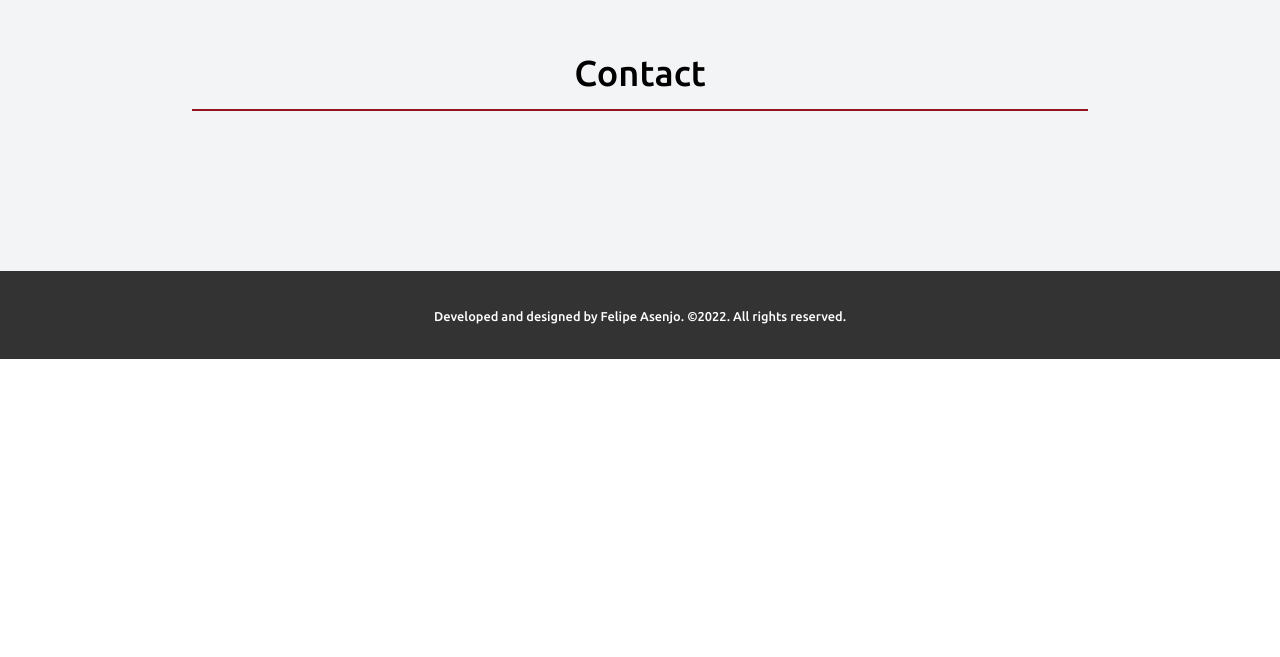
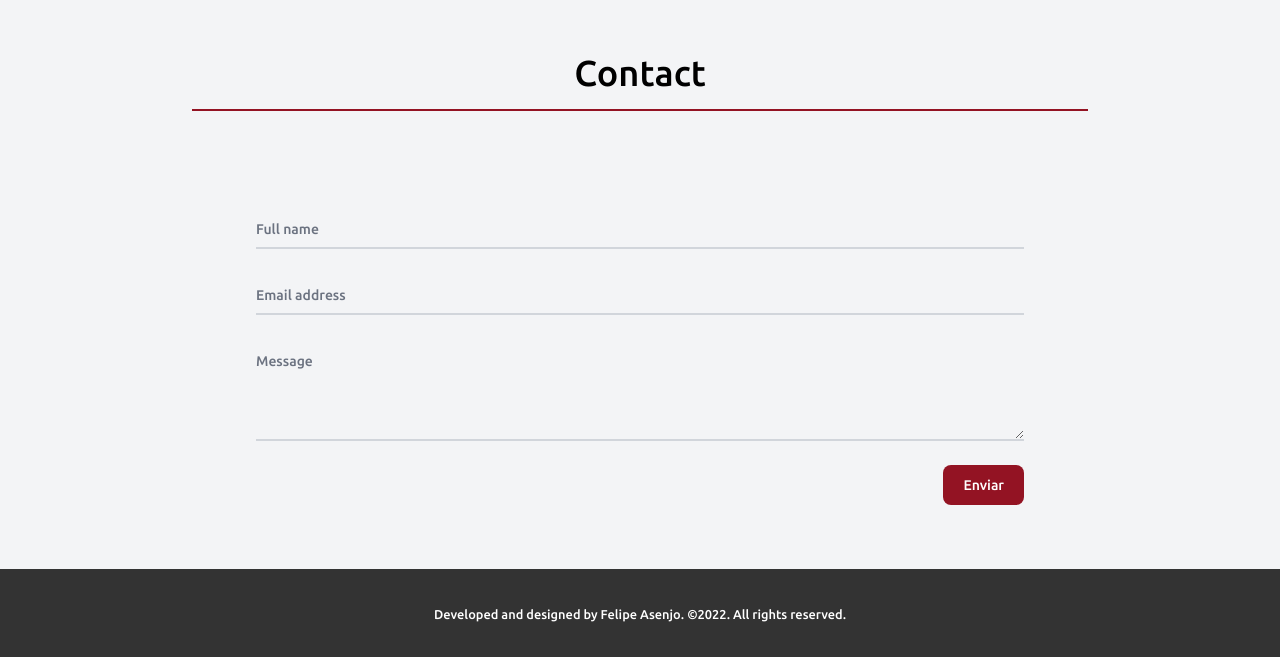
Before and after one commit to FelipeAsenjo/portfolio-tailwind, a React (Vite) app: page / in a window 1280 px wide. Shown: the part 2483-3140 px from the top of the page. Before the commit the page ends 2842 px from the top, so only its background shows below. Built offline with nearby package versions, Linux system fonts and the light colour scheme.

Commit message:
mailer added in contact form

```diff
--- a/package.json
+++ b/package.json
@@ -9,10 +9,13 @@
     "preview": "vite preview"
   },
   "dependencies": {
+    "flowbite": "^1.5.3",
+    "formik": "^2.2.9",
     "react": "^18.2.0",
     "react-dom": "^18.2.0"
   },
   "devDependencies": {
+    "@tailwindcss/forms": "^0.5.3",
     "@types/react": "^18.0.22",
     "@types/react-dom": "^18.0.7",
     "@vitejs/plugin-react": "^2.2.0",
--- a/src/components/Contact.jsx
+++ b/src/components/Contact.jsx
@@ -1,11 +1,123 @@
+import { Formik } from 'formik'
 import H3 from "../elements/H3"
 
+const { VITE_MAILER_URL } = import.meta.env
+
 export default () => {
+
+    const sendEmail = async (values) => {
+        return await fetch(VITE_MAILER_URL, {
+            method: 'POST',
+            headers: {
+                'Content-type': 'application/json'
+            },
+            body: values
+        })
+    }
+
+    const handleFormSubmit = async (values, resetForm, setSubmitting) => {
+        const stringifyValues = JSON.stringify(values)
+        alert(JSON.stringify(values, null, 4))
+        const res = await sendEmail(stringifyValues)
+        console.log(res.status)
+
+        resetForm()
+        setSubmitting(false)
+    }
+
+    const handleValidation = values => {
+        const errors = {};
+        const isValidEmail = !/^[A-Z0-9._%+-]+@[A-Z0-9.-]+\.[A-Z]{2,}$/i.test(values.email)
+
+        if (!values.email) errors.email = 'Required';
+        if (!values.name) errors.name = 'Required';
+        if (!values.message) errors.message = 'Required';
+
+        if (isValidEmail) errors.email = 'Invalid email address';
+
+        return errors;
+    }
+
     return (
         <section className="p-8">
             <H3 title={'Contact'}/>
             <div className="flex justify-center my-8">
-
+                <Formik
+                    initialValues={{
+                        name: '',
+                        email: '',
+                        message: '',
+                    }}
+                    validate={values => handleValidation(values)}
+                    onSubmit={(values, { resetForm, setSubmitting }) => handleFormSubmit(values, resetForm, setSubmitting)}
+                >
+                    {({ values, handleSubmit, handleChange, isSubmitting, errors, touched }) => (
+                        <form onSubmit={handleSubmit} className='w-3/4 flex flex-col lg:max-w-3xl'>
+                            <div className="relative z-0 mb-6 w-full group">
+                                <input
+                                    type="text"
+                                    name="name"
+                                    id="name"
+                                    className="block py-2.5 px-0 w-full text-sm text-gray-900 bg-transparent border-0 border-b-2 border-gray-300 appearance-none focus:outline-none focus:ring-0 focus:border-primary peer"
+                                    placeholder=" "
+                                    onChange={handleChange}
+                                    value={values.name}
+                                />
+                                <label
+                                    htmlFor="name"
+                                    className="peer-focus:font-medium absolute text-sm text-gray-500 dark:text-gray-400 duration-300 transform -translate-y-6 scale-75 top-3 -z-10 origin-[0] peer-focus:left-0 peer-focus:text-primary peer-placeholder-shown:scale-100 peer-placeholder-shown:translate-y-0 peer-focus:scale-75 peer-focus:-translate-y-6"
+                                >
+                                    Full name
+                                </label>
+                                <p className='text-primary'>{errors.name && touched.name && errors.name}</p>
+                            </div>
+                            <div className="relative z-0 mb-6 w-full group">
+                                <input
+                                    type="email"
+                                    name="email"
+                                    id="email"
+                                    className="block py-2.5 px-0 w-full text-sm text-gray-900 bg-transparent border-0 border-b-2 border-gray-300 appearance-none focus:outline-none focus:ring-0 focus:border-primary peer"
+                                    placeholder=" "
+                                    onChange={handleChange}
+                                    value={values.email}
+                                />
+                                <label
+                                    htmlFor="email"
+                                    className="peer-focus:font-medium absolute text-sm text-gray-500 duration-300 transform -translate-y-6 scale-75 top-3 -z-10 origin-[0] peer-focus:left-0 peer-focus:text-primary peer-placeholder-shown:scale-100 peer-placeholder-shown:translate-y-0 peer-focus:scale-75 peer-focus:-translate-y-6"
+                                >
+                                    Email address
+                                </label>
+                                <p className='text-primary'>{errors.email && touched.email && errors.email}</p>
+                            </div>
+                            <div className="relative z-0 mb-6 w-full group">
+                                <textarea
+                                    type="textarea"
+                                    name="message"
+                                    id="message"
+                                    className="block py-2.5 px-0 w-full text-sm text-gray-900 bg-transparent border-0 border-b-2 border-gray-300 appearance-none focus:outline-none focus:ring-0 focus:border-primary peer"
+                                    rows='4'
+                                    placeholder=" "
+                                    onChange={handleChange}
+                                    value={values.message}
+                                />
+                                <label
+                                    htmlFor="message"
+                                    className="peer-focus:font-medium absolute text-sm text-gray-500 duration-300 transform -translate-y-6 scale-75 top-3 -z-10 origin-[0] peer-focus:left-0 peer-focus:text-primary  peer-placeholder-shown:scale-100 peer-placeholder-shown:translate-y-0 peer-focus:scale-75 peer-focus:-translate-y-6"
+                                >
+                                    Message
+                                </label>
+                                <p className='text-primary'>{errors.message && touched.message && errors.message}</p>
+                            </div>
+                            <button
+                                type="submit"
+                                className="text-white text-center bg-primary hover:bg-secondary focus:ring-4 focus:ring-gray-300 rounded-lg text-sm w-full sm:w-auto px-5 py-2.5 self-end disabled:bg-opacity-10"
+                                disabled={isSubmitting}
+                            >
+                                Enviar
+                            </button>
+                        </form>
+                    )}
+                </Formik>
             </div>
         </section>
     )
--- a/src/elements/Card.jsx
+++ b/src/elements/Card.jsx
@@ -7,12 +7,12 @@ export default ({ project, idx }) => {
                 className={`h-48 lg:h-auto lg:w-48 flex-none bg-cover rounded-t-lg lg:rounded-t-none lg:rounded-${isOdd ? 'r':'l'}-lg overflow-hidden`}
                 style={{backgroundImage: `url(${ project.imageUrl })`}}
             />
-            <div className="rounded-b-lg bg-white p-4 flex flex-col justify-between lg:rounded-r-lg">
+            <div className="rounded-b-lg bg-white p-4 flex flex-col justify-between lg:rounded-r-lg dark:bg-gray-300">
                 <div className="mb-8">
                     <div className="text-gray-900 font-bold text-xl mb-2">{ project.title }</div>
                     <p className="text-gray-700">{ project.description }</p>
                 </div>
-                <div className={`flex items-center lg:justify-${isOdd ? 'start' : 'end'}`}>
+                <div className={`flex flex-wrap items-center lg:justify-${isOdd ? 'start' : 'end'}`}>
                     {project.tech.map((techIcon, idx) => (
                         <img
                             className="w-10 h-10 mr-4"
--- a/src/sections/Footer.jsx
+++ b/src/sections/Footer.jsx
@@ -1,6 +1,6 @@
 export default () => {
     return (
-        <footer className="bg-[#333] text-white text-center py-4 xl:py-8">
+        <footer className="bg-secondary text-white text-center py-4 xl:py-8">
             <small>
                 Developed and designed by Felipe Asenjo. ©2022.
                 All rights reserved.
--- a/src/sections/Header.jsx
+++ b/src/sections/Header.jsx
@@ -7,7 +7,7 @@ export default () => {
             <header className="relative h-screen bg-hero bg-center">
                 <div className="absolute h-full w-full bg-black opacity-70"></div>
                 <div className="absolute h-full w-full text-white flex flex-col items-center justify-center xl:flex-row xl:space-x-18 xl:px-16">
-                    <img className='z-10 h-1/4 rounded-full my-8 md:h-1/3 xl:h-3/4 landscape:hidden md:landscape:block' src="/src/assets/oficina_removebg_tinify.png" alt="felipe"/>
+                    <img className='z-10 h-1/4 rounded-full my-8 md:h-1/3 xl:h-3/4 sm:landscape:hidden md:landscape:block' src="/src/assets/oficina_removebg_tinify.png" alt="felipe"/>
                     <div className="flex flex-col items-center space-y-8 xl:space-y-12">
                         <div className="flex flex-col w-full items-center">
                             <div className="mb-2 xl:mb-4 text-center">
--- a/tailwind.config.cjs
+++ b/tailwind.config.cjs
@@ -4,6 +4,7 @@ module.exports = {
   content: [
     "./index.html",
     "./src/**/*.{js,ts,jsx,tsx}",
+    "./node_modules/flowbite/**/*.js",
   ],
   theme: {
     container: {
@@ -20,5 +21,8 @@ module.exports = {
       }
     },
   },
-  plugins: [],
+  plugins: [
+    require('@tailwindcss/forms'),
+    require('flowbite/plugin')
+  ],
 }
```
Also changed, not shown: 2 other files (tests, documents, lock files or other folders).
